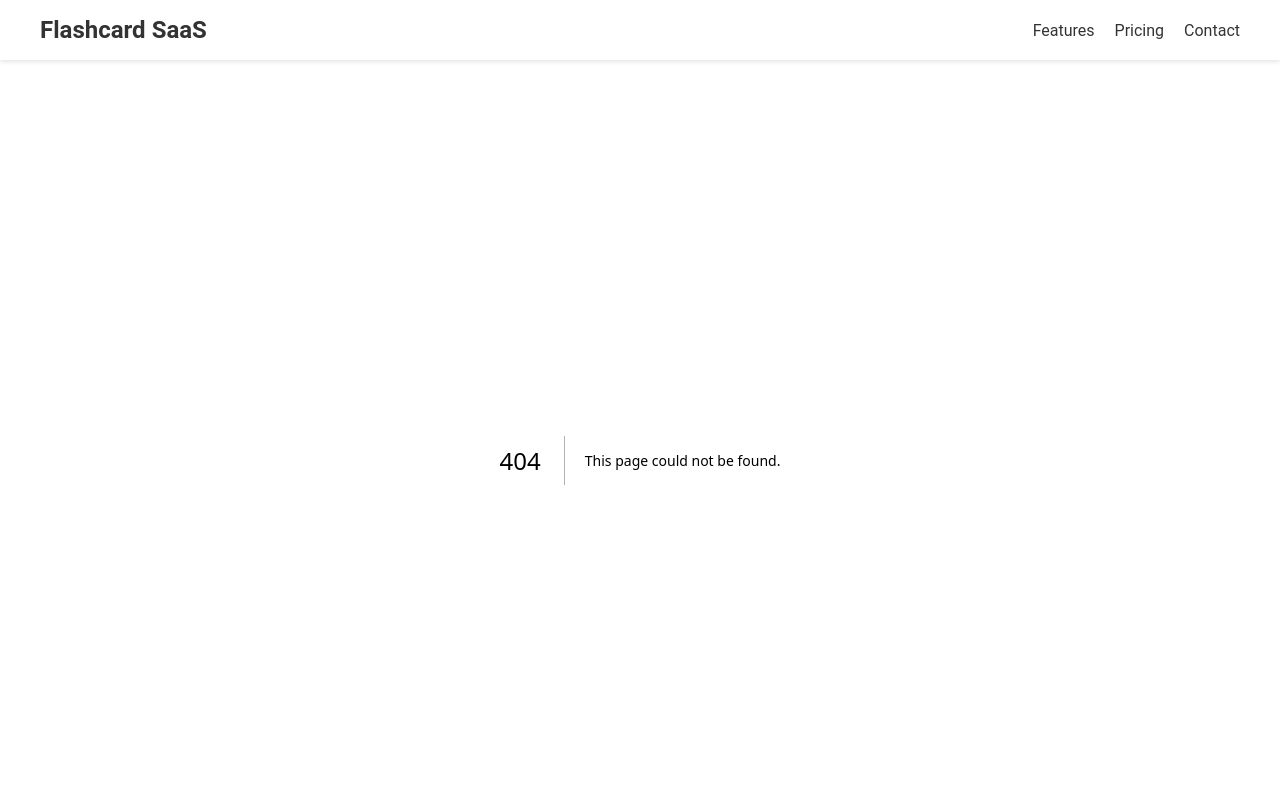
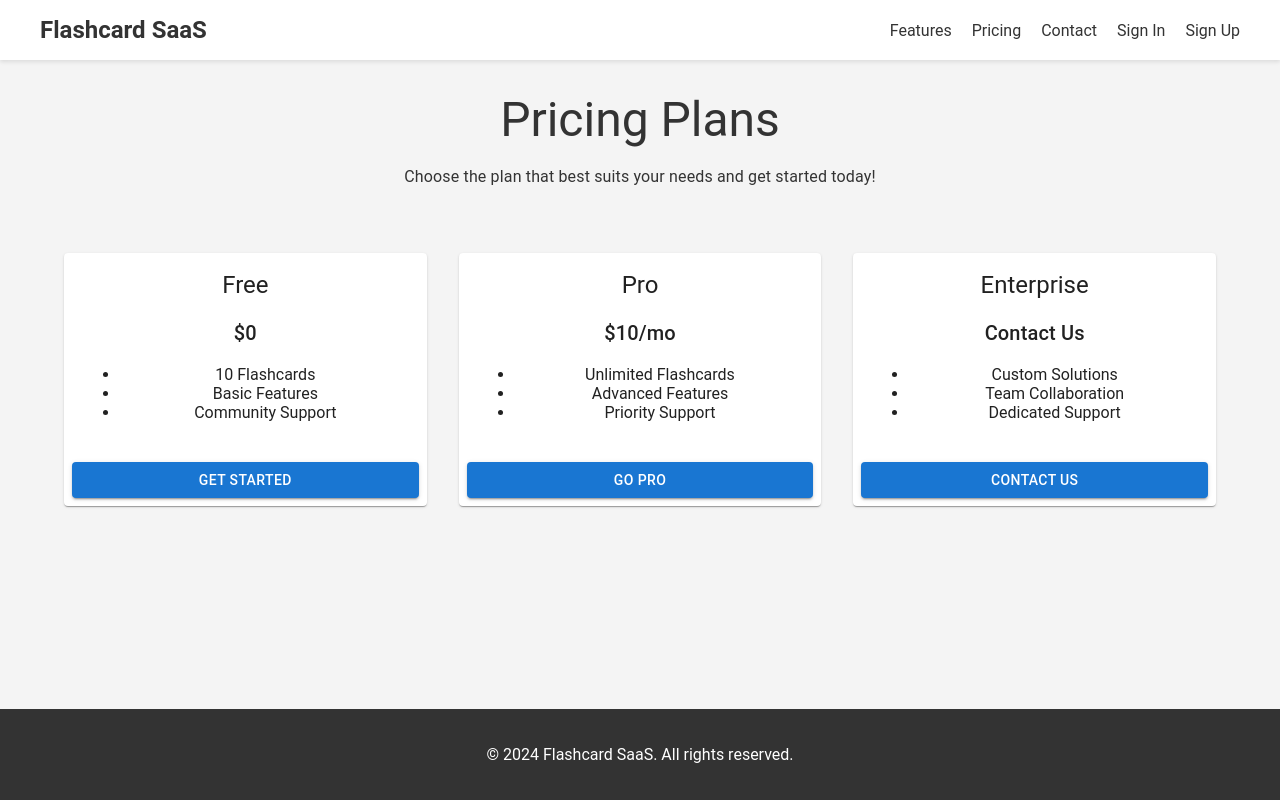
Before and after one commit to stroud91/FlashCard_SaaS, a Next.js app: page /pricing in a window 1280 px wide. Before the commit this address had no page. Shown: the top 800 px of the page. Built offline with nearby package versions, Linux system fonts and the light colour scheme.

Commit message:
flashcard main page

```diff
--- a/app/layout.js
+++ b/app/layout.js
@@ -1,4 +1,4 @@
-import '../styles/globals.css';
+import '../styles/global.css';
 
 export const metadata = {
   title: 'Flashcard SaaS - Revolutionize Your Learning',
@@ -9,22 +9,26 @@ export default function RootLayout({ children }) {
   return (
     <html lang="en">
       <body>
+        <div className="page-container">
           <header>
             <nav>
               <div className="logo">
                 <a href="/">Flashcard SaaS</a>
               </div>
               <div className="menu">
-              <a href="/#features">Features</a>
-              <a href="/#pricing">Pricing</a>
+                <a href="/features">Features</a>
+                <a href="/pricing">Pricing</a>
                 <a href="/contact">Contact</a>
+                <a href="/sign-in">Sign In</a>
+                <a href="/sign-up">Sign Up</a>
               </div>
             </nav>
           </header>
-        <main>{children}</main>
-        <footer>
+          <main className="content-wrap">{children}</main>
+          <footer className="footer">
             <p>&copy; 2024 Flashcard SaaS. All rights reserved.</p>
           </footer>
+        </div>
       </body>
     </html>
   );
--- /dev/null
+++ b/app/pricing/page.js
@@ -0,0 +1,64 @@
+'use client';
+
+import React from 'react';
+import { Container, Typography, Grid, Card, CardContent, CardActions, Button } from '@mui/material';
+
+export default function PricingPage() {
+  const plans = [
+    {
+      title: 'Free',
+      price: '$0',
+      features: ['10 Flashcards', 'Basic Features', 'Community Support'],
+      buttonText: 'Get Started'
+    },
+    {
+      title: 'Pro',
+      price: '$10/mo',
+      features: ['Unlimited Flashcards', 'Advanced Features', 'Priority Support'],
+      buttonText: 'Go Pro'
+    },
+    {
+      title: 'Enterprise',
+      price: 'Contact Us',
+      features: ['Custom Solutions', 'Team Collaboration', 'Dedicated Support'],
+      buttonText: 'Contact Us'
+    }
+  ];
+
+  return (
+    <Container maxWidth="lg" sx={{ textAlign: 'center', my: 4 }}>
+      <Typography variant="h3" component="h1" gutterBottom>
+        Pricing Plans
+      </Typography>
+      <Typography variant="body1" gutterBottom>
+        Choose the plan that best suits your needs and get started today!
+      </Typography>
+      <Grid container spacing={4} justifyContent="center" sx={{ mt: 4 }}>
+        {plans.map((plan, index) => (
+          <Grid item xs={12} sm={6} md={4} key={index}>
+            <Card>
+              <CardContent>
+                <Typography variant="h5" component="h2">
+                  {plan.title}
+                </Typography>
+                <Typography variant="h6" sx={{ my: 2 }}>
+                  {plan.price}
+                </Typography>
+                <ul>
+                  {plan.features.map((feature, index) => (
+                    <li key={index}>{feature}</li>
+                  ))}
+                </ul>
+              </CardContent>
+              <CardActions>
+                <Button variant="contained" color="primary" fullWidth>
+                  {plan.buttonText}
+                </Button>
+              </CardActions>
+            </Card>
+          </Grid>
+        ))}
+      </Grid>
+    </Container>
+  );
+}
--- a/styles/globals.css
+++ b/styles/global.css
@@ -35,6 +35,10 @@ nav .menu a {
   font-size: 1em;
 }
 
+nav .menu a:hover {
+  color: #6ac4b3;
+}
+
 .hero {
   text-align: center;
   padding: 50px 0;
@@ -60,3 +64,13 @@ footer {
   background-color: #333;
   color: #fff;
 }
+
+.page-container {
+  display: flex;
+  flex-direction: column;
+  min-height: 100vh;
+}
+
+.content-wrap {
+  flex: 1;
+}
```
Also changed, not shown: app/contact/page.js (added, +28 -0 lines), app/features/page.js (added, +50 -0 lines), app/sign-up/page.js (added, +31 -0 lines), app/sign-in/page.js (renamed from app/sign-in/[[...sign-in]]/page.js). Lines whose indentation alone changed are shown as unchanged.
